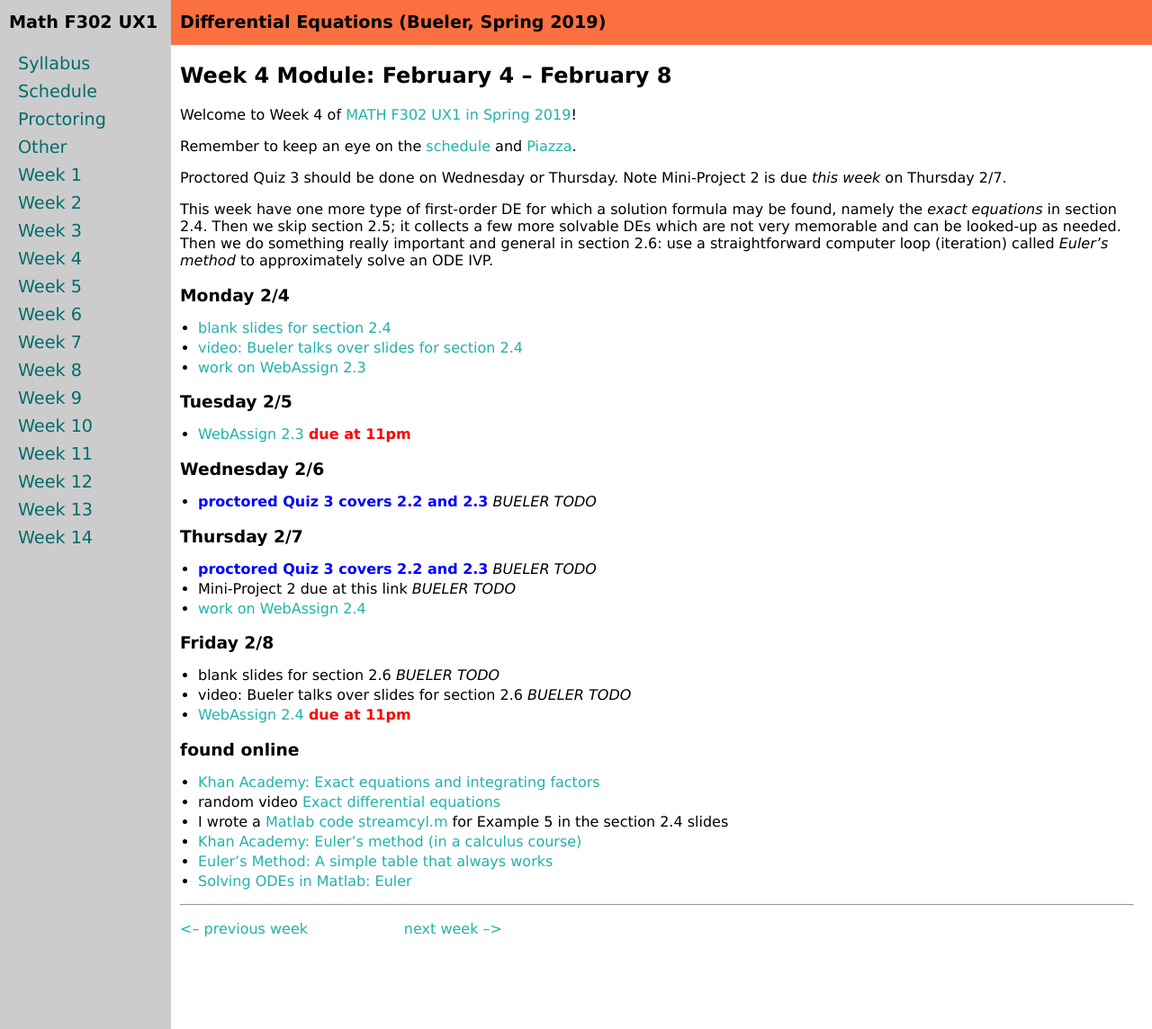
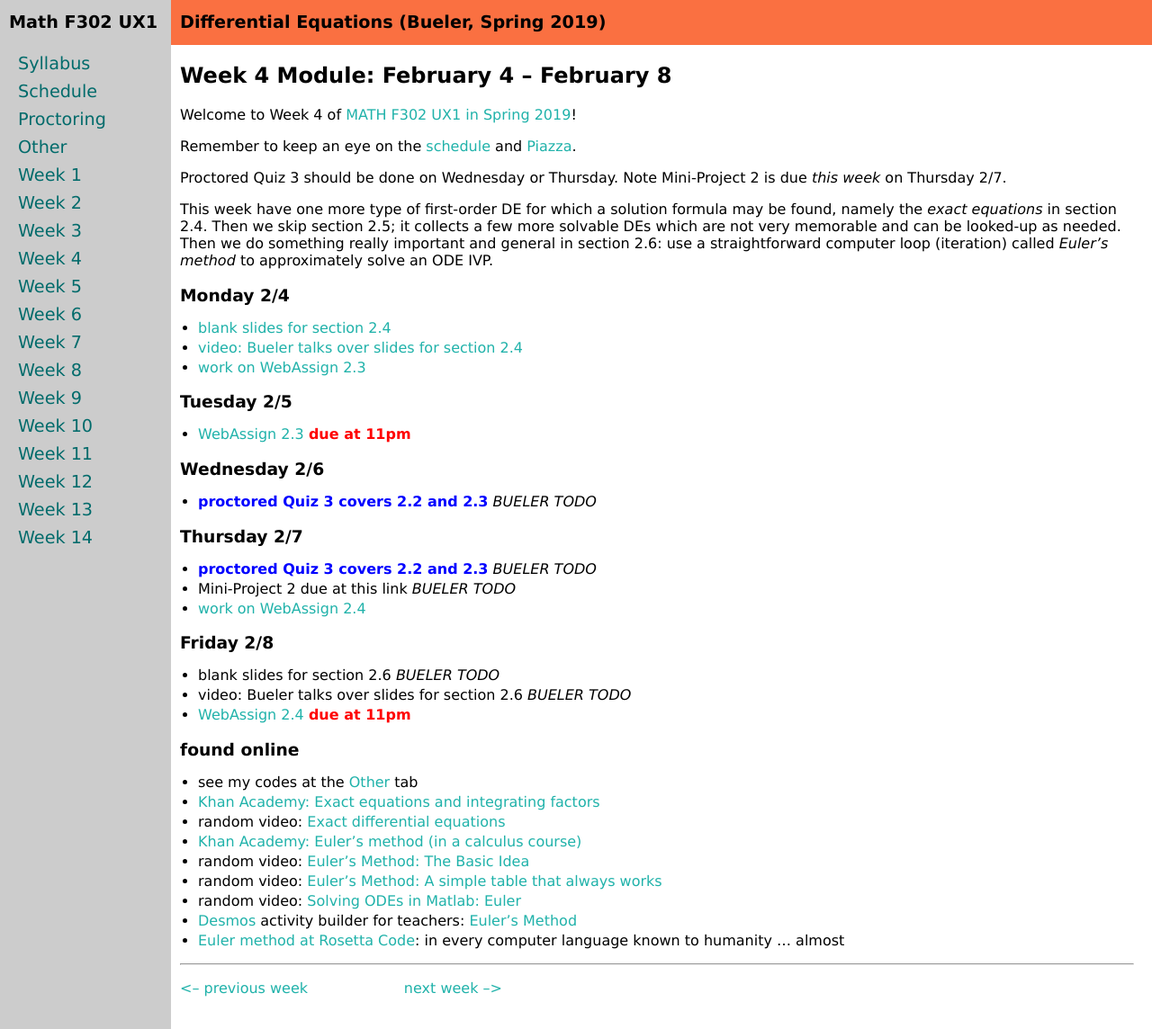
Before and after one commit to bueler/math302, a Jekyll site: the page built from week4.md, in a window 1280 px wide and 1144 px high. Shown: the whole window at 90% size. Built offline with Jekyll 4.4.1, drawn with Linux system fonts in a browser that asks for light colours.

Commit message:
add found online stuff

```diff
--- a/week4.md
+++ b/week4.md
@@ -35,12 +35,15 @@ This week have one more type of first-order DE for which a solution formula may
 * [WebAssign 2.4](https://www.webassign.net/) <span style="color:red">**due at 11pm**</span>
 
 ### found online
+* see my codes at the [Other](other) tab
 * [Khan Academy: Exact equations and integrating factors](https://www.khanacademy.org/math/differential-equations/first-order-differential-equations#exact-equations)
-* random video [Exact differential equations](https://www.youtube.com/watch?v=bwASJWS8ltM)
-* I wrote a [Matlab code streamcyl.m](other) for Example 5 in the section 2.4 slides
+* random video: [Exact differential equations](https://www.youtube.com/watch?v=bwASJWS8ltM)
 * [Khan Academy: Euler's method (in a calculus course)](https://www.youtube.com/watch?v=q87L9R9v274)
-* [Euler's Method: A simple table that always works](https://www.youtube.com/watch?v=8cW_CQ77ayI)
-* [Solving ODEs in Matlab: Euler](https://www.mathworks.com/videos/solving-odes-in-matlab-1-euler-ode1-117526.html)
+* random video: [Euler's Method: The Basic Idea](https://www.youtube.com/watch?v=RGtCw5E7gBc)
+* random video: [Euler's Method: A simple table that always works](https://www.youtube.com/watch?v=8cW_CQ77ayI)
+* random video: [Solving ODEs in Matlab: Euler](https://www.mathworks.com/videos/solving-odes-in-matlab-1-euler-ode1-117526.html)
+* [Desmos](https://www.desmos.com/) activity builder for teachers: [Euler's Method](https://teacher.desmos.com/activitybuilder/custom/5841c4d1d2baeae427b8fd1f)
+* [Euler method at Rosetta Code](https://rosettacode.org/wiki/Euler_method): in every computer language known to humanity ... almost
 
 <hr>
 <a align="left" href="week3">\<-- previous week</a>  &nbsp; &nbsp; &nbsp; &nbsp; &nbsp; &nbsp; &nbsp; &nbsp; &nbsp; &nbsp; <a align="right" href="week5">next week --\></a>
```
